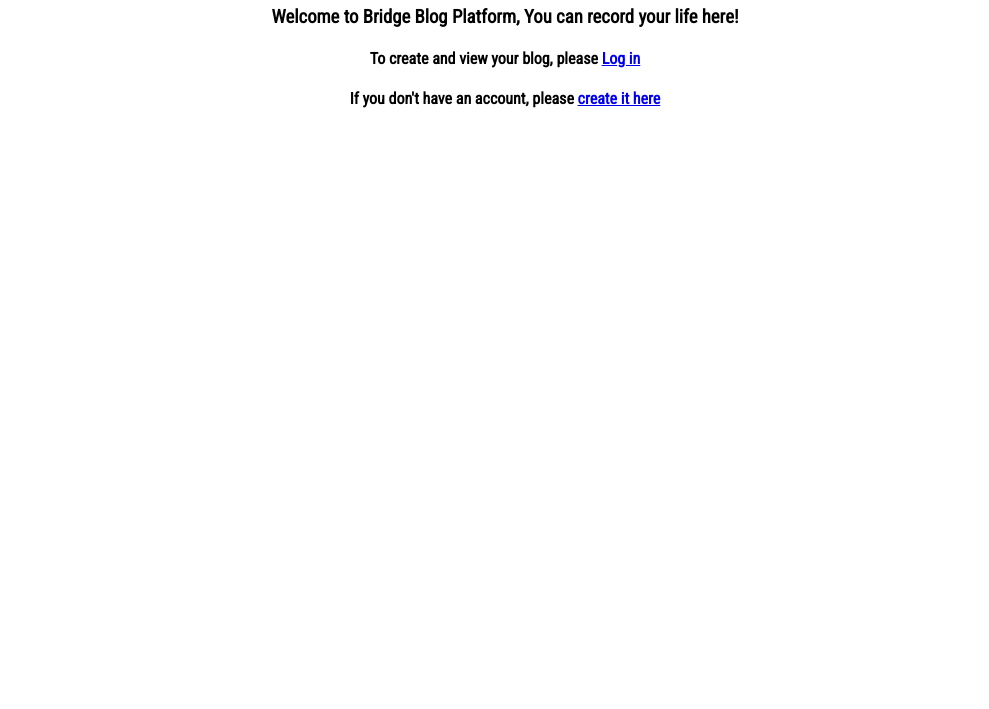
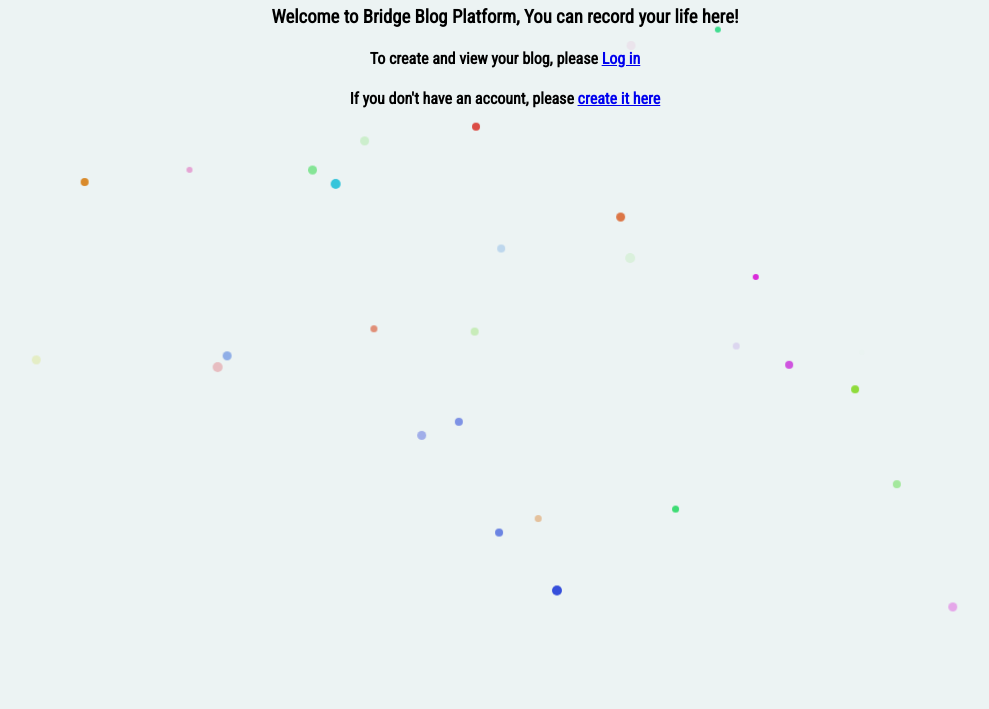
Before and after one commit to BridgeNB/Bridge-Blog, a website: page public/index.html in a window 1280 px wide. Shown: the part 91-800 px from the top of the page, without its empty margins (135-1124 px from the left). Drawn offline with nearby package versions, Linux system fonts and the light colour scheme.

Commit message:
auth test added

```diff
--- /dev/null
+++ b/public/animation-background.css
@@ -0,0 +1,493 @@
+#particle-container {
+    position: absolute;
+    width: 100%;
+    height: 100%;
+    top: 0;
+    left: 0;
+    z-index: -100;
+}
+
+.particle {
+    position: absolute;
+    border-radius: 50%;
+}
+
+@keyframes particle-animation-1 {
+    100% {
+        transform: translate3d(86vw, 41vh, 41px);
+    }
+}
+
+.particle:nth-child(1) {
+    animation: particle-animation-1 60s infinite;
+    opacity: 0.97;
+    height: 6px;
+    width: 6px;
+    animation-delay: -0.2s;
+    transform: translate3d(68vw, 46vh, 57px);
+    background: #d926d9;
+}
+
+@keyframes particle-animation-2 {
+    100% {
+        transform: translate3d(75vw, 87vh, 12px);
+    }
+}
+
+.particle:nth-child(2) {
+    animation: particle-animation-2 60s infinite;
+    opacity: 0.26;
+    height: 10px;
+    width: 10px;
+    animation-delay: -0.4s;
+    transform: translate3d(23vw, 54vh, 83px);
+    background: #d92632;
+}
+
+@keyframes particle-animation-3 {
+    100% {
+        transform: translate3d(26vw, 62vh, 5px);
+    }
+}
+
+.particle:nth-child(3) {
+    animation: particle-animation-3 60s infinite;
+    opacity: 0.98;
+    height: 8px;
+    width: 8px;
+    animation-delay: -0.6s;
+    transform: translate3d(16vw, 31vh, 3px);
+    background: #d98826;
+}
+
+@keyframes particle-animation-4 {
+    100% {
+        transform: translate3d(86vw, 53vh, 73px);
+    }
+}
+
+.particle:nth-child(4) {
+    animation: particle-animation-4 60s infinite;
+    opacity: 0.42;
+    height: 7px;
+    width: 7px;
+    animation-delay: -0.8s;
+    transform: translate3d(49vw, 78vh, 17px);
+    background: #d97d26;
+}
+
+@keyframes particle-animation-5 {
+    100% {
+        transform: translate3d(40vw, 79vh, 38px);
+    }
+}
+
+.particle:nth-child(5) {
+    animation: particle-animation-5 60s infinite;
+    opacity: 0.92;
+    height: 10px;
+    width: 10px;
+    animation-delay: -1s;
+    transform: translate3d(36vw, 29vh, 62px);
+    background: #26c1d9;
+}
+
+@keyframes particle-animation-6 {
+    100% {
+        transform: translate3d(2vw, 3vh, 59px);
+    }
+}
+
+.particle:nth-child(6) {
+    animation: particle-animation-6 60s infinite;
+    opacity: 0.42;
+    height: 8px;
+    width: 8px;
+    animation-delay: -1.2s;
+    transform: translate3d(89vw, 79vh, 41px);
+    background: #41d926;
+}
+
+@keyframes particle-animation-7 {
+    100% {
+        transform: translate3d(90vw, 84vh, 87px);
+    }
+}
+
+.particle:nth-child(7) {
+    animation: particle-animation-7 60s infinite;
+    opacity: 0.37;
+    height: 9px;
+    width: 9px;
+    animation-delay: -1.4s;
+    transform: translate3d(84vw, 87vh, 6px);
+    background: #d926d9;
+}
+
+@keyframes particle-animation-8 {
+    100% {
+        transform: translate3d(90vw, 79vh, 43px);
+    }
+}
+
+.particle:nth-child(8) {
+    animation: particle-animation-8 60s infinite;
+    opacity: 0.28;
+    height: 8px;
+    width: 8px;
+    animation-delay: -1.6s;
+    transform: translate3d(42vw, 49vh, 61px);
+    background: #6bd926;
+}
+
+@keyframes particle-animation-9 {
+    100% {
+        transform: translate3d(77vw, 20vh, 1px);
+    }
+}
+
+.particle:nth-child(9) {
+    animation: particle-animation-9 60s infinite;
+    opacity: 0.87;
+    height: 6px;
+    width: 6px;
+    animation-delay: -1.8s;
+    transform: translate3d(65vw, 14vh, 21px);
+    background: #26d980;
+}
+
+@keyframes particle-animation-10 {
+    100% {
+        transform: translate3d(55vw, 79vh, 9px);
+    }
+}
+
+.particle:nth-child(10) {
+    animation: particle-animation-10 60s infinite;
+    opacity: 0.11;
+    height: 10px;
+    width: 10px;
+    animation-delay: -2s;
+    transform: translate3d(60vw, 38vh, 69px);
+    background: #4dd926;
+}
+
+@keyframes particle-animation-11 {
+    100% {
+        transform: translate3d(52vw, 5vh, 67px);
+    }
+}
+
+.particle:nth-child(11) {
+    animation: particle-animation-11 60s infinite;
+    opacity: 0.45;
+    height: 9px;
+    width: 9px;
+    animation-delay: -2.2s;
+    transform: translate3d(47vw, 2vh, 69px);
+    background: #d9269d;
+}
+
+@keyframes particle-animation-12 {
+    100% {
+        transform: translate3d(89vw, 57vh, 93px);
+    }
+}
+
+.particle:nth-child(12) {
+    animation: particle-animation-12 60s infinite;
+    opacity: 0.84;
+    height: 9px;
+    width: 9px;
+    animation-delay: -2.4s;
+    transform: translate3d(54vw, 35vh, 42px);
+    background: #d95f26;
+}
+
+@keyframes particle-animation-13 {
+    100% {
+        transform: translate3d(65vw, 69vh, 53px);
+    }
+}
+
+.particle:nth-child(13) {
+    animation: particle-animation-13 60s infinite;
+    opacity: 0.9;
+    height: 8px;
+    width: 8px;
+    animation-delay: -2.6s;
+    transform: translate3d(79vw, 58vh, 27px);
+    background: #85d926;
+}
+
+@keyframes particle-animation-14 {
+    100% {
+        transform: translate3d(9vw, 25vh, 11px);
+    }
+}
+
+.particle:nth-child(14) {
+    animation: particle-animation-14 60s infinite;
+    opacity: 0.85;
+    height: 8px;
+    width: 8px;
+    animation-delay: -2.8s;
+    transform: translate3d(54vw, 27vh, 10px);
+    background: #d92f26;
+}
+
+@keyframes particle-animation-15 {
+    100% {
+        transform: translate3d(70vw, 30vh, 39px);
+    }
+}
+
+.particle:nth-child(15) {
+    animation: particle-animation-15 60s infinite;
+    opacity: 0.6;
+    height: 7px;
+    width: 7px;
+    animation-delay: -3s;
+    transform: translate3d(34vw, 56vh, 41px);
+    background: #d94d26;
+}
+
+@keyframes particle-animation-16 {
+    100% {
+        transform: translate3d(73vw, 35vh, 50px);
+    }
+}
+
+.particle:nth-child(16) {
+    animation: particle-animation-16 60s infinite;
+    opacity: 0.55;
+    height: 8px;
+    width: 8px;
+    animation-delay: -3.2s;
+    transform: translate3d(41vw, 69vh, 14px);
+    background: #2644d9;
+}
+
+@keyframes particle-animation-17 {
+    100% {
+        transform: translate3d(59vw, 21vh, 94px);
+    }
+}
+
+.particle:nth-child(17) {
+    animation: particle-animation-17 60s infinite;
+    opacity: 0.38;
+    height: 9px;
+    width: 9px;
+    animation-delay: -3.4s;
+    transform: translate3d(40vw, 74vh, 10px);
+    background: #263ed9;
+}
+
+@keyframes particle-animation-18 {
+    100% {
+        transform: translate3d(28vw, 68vh, 69px);
+    }
+}
+
+.particle:nth-child(18) {
+    animation: particle-animation-18 60s infinite;
+    opacity: 0.92;
+    height: 10px;
+    width: 10px;
+    animation-delay: -3.6s;
+    transform: translate3d(59vw, 88vh, 5px);
+    background: #2641d9;
+}
+
+@keyframes particle-animation-19 {
+    100% {
+        transform: translate3d(65vw, 14vh, 85px);
+    }
+}
+
+.particle:nth-child(19) {
+    animation: particle-animation-19 60s infinite;
+    opacity: 0.52;
+    height: 9px;
+    width: 9px;
+    animation-delay: -3.8s;
+    transform: translate3d(28vw, 36vh, 69px);
+    background: #26d941;
+}
+
+@keyframes particle-animation-20 {
+    100% {
+        transform: translate3d(59vw, 75vh, 46px);
+    }
+}
+
+.particle:nth-child(20) {
+    animation: particle-animation-20 60s infinite;
+    opacity: 0.65;
+    height: 8px;
+    width: 8px;
+    animation-delay: -4s;
+    transform: translate3d(47vw, 78vh, 43px);
+    background: #2647d9;
+}
+
+@keyframes particle-animation-21 {
+    100% {
+        transform: translate3d(76vw, 71vh, 69px);
+    }
+}
+
+.particle:nth-child(21) {
+    animation: particle-animation-21 60s infinite;
+    opacity: 0.38;
+    height: 6px;
+    width: 6px;
+    animation-delay: -4.2s;
+    transform: translate3d(13vw, 23vh, 65px);
+    background: #d926a3;
+}
+
+@keyframes particle-animation-22 {
+    100% {
+        transform: translate3d(75vw, 63vh, 63px);
+    }
+}
+
+.particle:nth-child(22) {
+    animation: particle-animation-22 60s infinite;
+    opacity: 0.14;
+    height: 7px;
+    width: 7px;
+    animation-delay: -4.4s;
+    transform: translate3d(66vw, 52vh, 95px);
+    background: #7d26d9;
+}
+
+@keyframes particle-animation-23 {
+    100% {
+        transform: translate3d(83vw, 16vh, 38px);
+    }
+}
+
+.particle:nth-child(23) {
+    animation: particle-animation-23 60s infinite;
+    opacity: 0.78;
+    height: 8px;
+    width: 8px;
+    animation-delay: -4.6s;
+    transform: translate3d(69vw, 67vh, 93px);
+    background: #c726d9;
+}
+
+@keyframes particle-animation-24 {
+    100% {
+        transform: translate3d(69vw, 11vh, 29px);
+    }
+}
+
+.particle:nth-child(24) {
+    animation: particle-animation-24 60s infinite;
+    opacity: 0.01;
+    height: 6px;
+    width: 6px;
+    animation-delay: -4.8s;
+    transform: translate3d(80vw, 67vh, 87px);
+    background: #44d926;
+}
+
+@keyframes particle-animation-25 {
+    100% {
+        transform: translate3d(87vw, 37vh, 86px);
+    }
+}
+
+.particle:nth-child(25) {
+    animation: particle-animation-25 60s infinite;
+    opacity: 0.19;
+    height: 9px;
+    width: 9px;
+    animation-delay: -5s;
+    transform: translate3d(25vw, 26vh, 35px);
+    background: #47d926;
+}
+
+@keyframes particle-animation-26 {
+    100% {
+        transform: translate3d(27vw, 79vh, 56px);
+    }
+}
+
+.particle:nth-child(26) {
+    animation: particle-animation-26 60s infinite;
+    opacity: 0.23;
+    height: 8px;
+    width: 8px;
+    animation-delay: -5.2s;
+    transform: translate3d(56vw, 31vh, 68px);
+    background: #267dd9;
+}
+
+@keyframes particle-animation-27 {
+    100% {
+        transform: translate3d(18vw, 40vh, 15px);
+    }
+}
+
+.particle:nth-child(27) {
+    animation: particle-animation-27 60s infinite;
+    opacity: 0.47;
+    height: 9px;
+    width: 9px;
+    animation-delay: -5.4s;
+    transform: translate3d(31vw, 60vh, 97px);
+    background: #265fd9;
+}
+
+@keyframes particle-animation-28 {
+    100% {
+        transform: translate3d(32vw, 67vh, 83px);
+    }
+}
+
+.particle:nth-child(28) {
+    animation: particle-animation-28 60s infinite;
+    opacity: 0.88;
+    height: 7px;
+    width: 7px;
+    animation-delay: -5.6s;
+    transform: translate3d(73vw, 77vh, 52px);
+    background: #26d962;
+}
+
+@keyframes particle-animation-29 {
+    100% {
+        transform: translate3d(28vw, 33vh, 62px);
+    }
+}
+
+.particle:nth-child(29) {
+    animation: particle-animation-29 60s infinite;
+    opacity: 0.07;
+    height: 9px;
+    width: 9px;
+    animation-delay: -5.8s;
+    transform: translate3d(70vw, 11vh, 60px);
+    background: #d92694;
+}
+
+@keyframes particle-animation-30 {
+    100% {
+        transform: translate3d(16vw, 61vh, 24px);
+    }
+}
+
+.particle:nth-child(30) {
+    animation: particle-animation-30 60s infinite;
+    opacity: 0.22;
+    height: 9px;
+    width: 9px;
+    animation-delay: -6s;
+    transform: translate3d(12vw, 54vh, 6px);
+    background: #cad926;
+}
--- a/public/bridgenb-blog.css
+++ b/public/bridgenb-blog.css
@@ -15,6 +15,7 @@ body {
     padding: 1rem;
     margin: 0 auto;
     text-align: center;
+    background: #ecf3f3;
 }
 
 hr {
@@ -74,7 +75,7 @@ input {
 
 .markdown-view-container #content-txt-label {
     display: block;
-    border: 1px dashed #333333;
+    border: 0.2rem dashed #333333;
     width: 48%;
     height: 100%;
     margin-right: 4%;
@@ -87,12 +88,13 @@ input {
 }
 
 .markdown-view-container #markdown-target-div {
-    border: 1px dashed #333333;
+    border: 0.2rem dashed #333333;
     width: 48%;
     height: 100%;
     text-align: left;
     float: left;
     vertical-align: top;
+    background: white;
 }
 
 #tag-txt-label {
@@ -108,5 +110,26 @@ input {
 
 #blog-create-btn {
     margin-top: 10px;
-    border: 1px solid #333333;
+    border: 0.2rem solid #333333;
 }
+
+
+/********* Media Query **********/
+
+@media screen and (min-width: 500px) {
+    body {
+        max-width: 500px;
+    }
+}
+
+@media screen and (min-width: 700px) {
+    body {
+        max-width: 700px;
+    }
+}
+
+@media screen and (min-width: 1000px) {
+    body {
+        max-width: 1000px;
+    }
+}
--- a/public/index.html
+++ b/public/index.html
@@ -1,5 +1,6 @@
 <!DOCTYPE html>
 <html lang="en">
+
 <head>
     <meta charset="UTF-8">
     <meta name="viewport" content="width=device-width, initial-scale=1.0">
@@ -7,7 +8,9 @@
     <title>Home | BridgeNB</title>
     <link href="https://fonts.googleapis.com/css?family=Roboto+Condensed" rel="stylesheet">
     <link rel="stylesheet" href="./bridgenb-blog.css">
+    <link rel="stylesheet" href="./animation-background.css">
 </head>
+
 <body>
     <h1>Bridge Blog Platform</h1>
     <nav>
@@ -20,14 +23,44 @@
             <h3 id="nav-greeting">Welcome!</h3>
             <button id="logout-btn">Logout</button>
             <button id="auth-menu-edit-btn" onclick="window.location.href='/blog/create.html'">Create New Blog</button>
-            <hr/>
+            <hr />
         </div>
     </nav>
     <section id="blogs-list">
     </section>
-    <script
-        src="https://code.jquery.com/jquery-3.3.1.min.js"
-        integrity="sha256-FgpCb/KJQlLNfOu91ta32o/NMZxltwRo8QtmkMRdAu8="
+    <div id="particle-container">
+        <div class="particle"></div>
+        <div class="particle"></div>
+        <div class="particle"></div>
+        <div class="particle"></div>
+        <div class="particle"></div>
+        <div class="particle"></div>
+        <div class="particle"></div>
+        <div class="particle"></div>
+        <div class="particle"></div>
+        <div class="particle"></div>
+        <div class="particle"></div>
+        <div class="particle"></div>
+        <div class="particle"></div>
+        <div class="particle"></div>
+        <div class="particle"></div>
+        <div class="particle"></div>
+        <div class="particle"></div>
+        <div class="particle"></div>
+        <div class="particle"></div>
+        <div class="particle"></div>
+        <div class="particle"></div>
+        <div class="particle"></div>
+        <div class="particle"></div>
+        <div class="particle"></div>
+        <div class="particle"></div>
+        <div class="particle"></div>
+        <div class="particle"></div>
+        <div class="particle"></div>
+        <div class="particle"></div>
+        <div class="particle"></div>
+    </div>
+    <script src="https://code.jquery.com/jquery-3.3.1.min.js" integrity="sha256-FgpCb/KJQlLNfOu91ta32o/NMZxltwRo8QtmkMRdAu8="
         crossorigin="anonymous">
     </script>
     <script src="../utilities/cache.module.js"></script>
@@ -35,4 +68,5 @@
     <script src="../utilities/render.module.js"></script>
     <script src="/index.page.js"></script>
 </body>
+
 </html>
```
Also changed, not shown: test/auth.test.js (+122 -1 lines).
